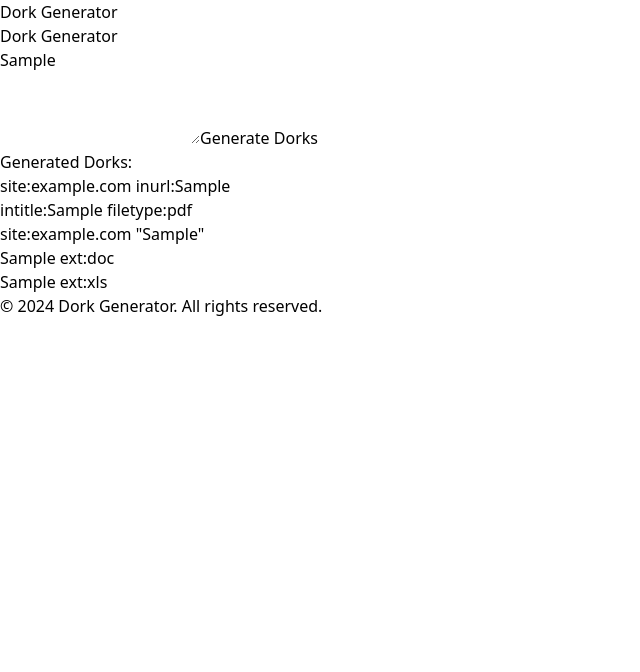
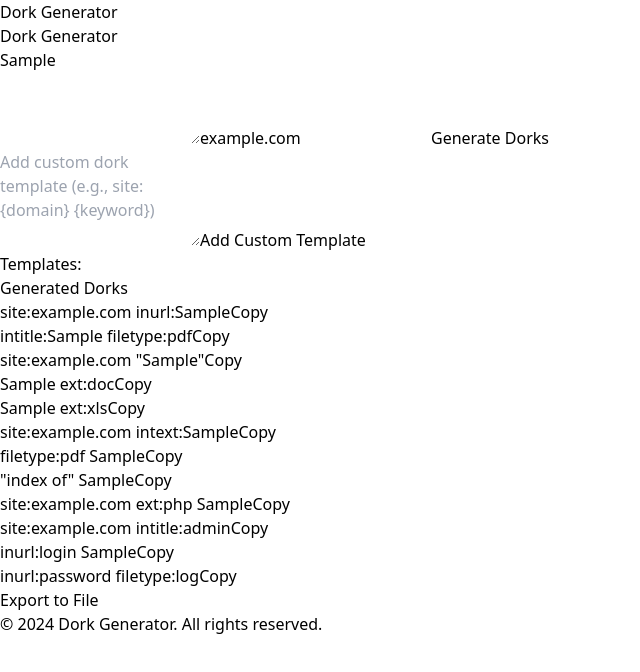
Before and after one commit to ltxstudio/DorkGenerator, a React (Vite) app: page / in a window 1280 px wide. Both pictures are taken after typing "Sample" into the empty fields and a click on the button "Generate Dorks". Shown: the top 672 px of the page, without its empty margins (0-640 px from the left). Built offline with nearby package versions, Linux system fonts and the light colour scheme.

Commit message:
Update DorkGenerator.jsx

```diff
--- a/src/components/DorkGenerator.jsx
+++ b/src/components/DorkGenerator.jsx
@@ -1,56 +1,177 @@
 import React, { useState } from "react";
+import { Tooltip } from "react-tooltip";
 
 const DorkGenerator = () => {
   const [keywords, setKeywords] = useState("");
+  const [domain, setDomain] = useState("example.com");
+  const [customTemplate, setCustomTemplate] = useState("");
+  const [dorkTemplates, setDorkTemplates] = useState([
+    {
+      template: "site:{domain} inurl:{keyword}",
+      description: "Searches for pages on a domain containing keywords in the URL.",
+    },
+    {
+      template: "intitle:{keyword} filetype:pdf",
+      description: "Finds PDF files with keywords in the title.",
+    },
+    {
+      template: "site:{domain} \"{keyword}\"",
+      description: "Searches for exact keyword matches on a specific domain.",
+    },
+    {
+      template: "{keyword} ext:doc",
+      description: "Searches for Word documents containing keywords.",
+    },
+    {
+      template: "{keyword} ext:xls",
+      description: "Searches for Excel spreadsheets containing keywords.",
+    },
+    {
+      template: "site:{domain} intext:{keyword}",
+      description: "Searches for keywords in the text on a website.",
+    },
+    {
+      template: "filetype:pdf {keyword}",
+      description: "Finds PDF files containing the keyword.",
+    },
+    {
+      template: "\"index of\" {keyword}",
+      description: "Finds directory listings related to the keyword.",
+    },
+    {
+      template: "site:{domain} ext:php {keyword}",
+      description: "Searches for PHP files on a domain with keywords.",
+    },
+    {
+      template: "site:{domain} intitle:admin",
+      description: "Finds admin pages on a specific domain.",
+    },
+    {
+      template: "inurl:login {keyword}",
+      description: "Searches for login pages containing keywords.",
+    },
+    {
+      template: "inurl:password filetype:log",
+      description: "Finds log files containing passwords.",
+    },
+  ]);
   const [generatedDorks, setGeneratedDorks] = useState([]);
 
-  const dorkTemplates = [
-    "site:{domain} inurl:{keyword}",
-    "intitle:{keyword} filetype:pdf",
-    "site:{domain} \"{keyword}\"",
-    "{keyword} ext:doc",
-    "{keyword} ext:xls",
-  ];
+  const handleAddTemplate = () => {
+    if (customTemplate.trim() !== "") {
+      setDorkTemplates([
+        ...dorkTemplates,
+        { template: customTemplate, description: "Custom template added by user." },
+      ]);
+      setCustomTemplate("");
+    }
+  };
 
   const generateDorks = () => {
     const keywordList = keywords.split(",").map((k) => k.trim());
     const dorks = [];
 
     keywordList.forEach((keyword) => {
-      dorkTemplates.forEach((template) => {
-        dorks.push(template.replace("{keyword}", keyword).replace("{domain}", "example.com"));
+      dorkTemplates.forEach(({ template }) => {
+        dorks.push(template.replace("{keyword}", keyword).replace("{domain}", domain));
       });
     });
 
     setGeneratedDorks(dorks);
   };
 
+  const copyToClipboard = (dork) => {
+    navigator.clipboard.writeText(dork);
+    alert("Dork copied to clipboard!");
+  };
+
+  const exportToFile = () => {
+    const blob = new Blob([generatedDorks.join("\n")], { type: "text/plain" });
+    const link = document.createElement("a");
+    link.href = URL.createObjectURL(blob);
+    link.download = "dorks.txt";
+    link.click();
+  };
+
   return (
-    <div className="bg-gray-100 p-6 rounded-lg shadow-lg">
-      <h2 className="text-2xl font-bold mb-4">Dork Generator</h2>
+    <div className="bg-gradient-to-r from-blue-500 to-purple-600 p-6 rounded-lg shadow-lg text-white">
+      <h2 className="text-3xl font-bold mb-6 text-center">Dork Generator</h2>
+
+      <div className="grid gap-4 md:grid-cols-2">
+        <div>
           <textarea
-        className="w-full p-2 mb-4 border border-gray-300 rounded"
+            className="w-full p-3 mb-4 border border-gray-300 rounded text-gray-800"
             rows="4"
             placeholder="Enter keywords, separated by commas"
             value={keywords}
             onChange={(e) => setKeywords(e.target.value)}
           ></textarea>
+          <input
+            className="w-full p-3 mb-4 border border-gray-300 rounded text-gray-800"
+            type="text"
+            placeholder="Enter domain (e.g., example.com)"
+            value={domain}
+            onChange={(e) => setDomain(e.target.value)}
+          />
           <button
-        className="bg-blue-500 text-white px-4 py-2 rounded hover:bg-blue-600"
+            className="bg-green-500 text-white px-4 py-2 rounded hover:bg-green-600 w-full"
             onClick={generateDorks}
           >
             Generate Dorks
           </button>
-      {generatedDorks.length > 0 && (
-        <div className="mt-6">
-          <h3 className="text-xl font-bold mb-2">Generated Dorks:</h3>
-          <ul className="list-disc pl-5">
-            {generatedDorks.map((dork, index) => (
-              <li key={index} className="mb-2">
-                <span className="block p-2 bg-gray-200 rounded">{dork}</span>
+        </div>
+
+        <div>
+          <textarea
+            className="w-full p-3 mb-4 border border-gray-300 rounded text-gray-800"
+            rows="4"
+            placeholder="Add custom dork template (e.g., site:{domain} {keyword})"
+            value={customTemplate}
+            onChange={(e) => setCustomTemplate(e.target.value)}
+          ></textarea>
+          <button
+            className="bg-yellow-500 text-white px-4 py-2 rounded hover:bg-yellow-600 w-full mb-4"
+            onClick={handleAddTemplate}
+          >
+            Add Custom Template
+          </button>
+          <div>
+            <h3 className="text-lg font-bold mb-2">Templates:</h3>
+            <ul className="list-disc pl-5 space-y-1">
+              {dorkTemplates.map(({ template, description }, index) => (
+                <li key={index} className="text-sm">
+                  <Tooltip content={description}>{template}</Tooltip>
                 </li>
               ))}
             </ul>
+          </div>
+        </div>
+      </div>
+
+      {generatedDorks.length > 0 && (
+        <div className="mt-6">
+          <h3 className="text-2xl font-bold mb-4">Generated Dorks</h3>
+          <ul className="list-disc pl-5 space-y-2">
+            {generatedDorks.map((dork, index) => (
+              <li key={index} className="flex items-center space-x-2">
+                <span className="block p-2 bg-gray-100 text-gray-800 rounded flex-grow">
+                  {dork}
+                </span>
+                <button
+                  className="bg-blue-500 text-white px-2 py-1 rounded hover:bg-blue-600"
+                  onClick={() => copyToClipboard(dork)}
+                >
+                  Copy
+                </button>
+              </li>
+            ))}
+          </ul>
+          <button
+            className="mt-4 bg-red-500 text-white px-4 py-2 rounded hover:bg-red-600"
+            onClick={exportToFile}
+          >
+            Export to File
+          </button>
         </div>
       )}
     </div>
```
Lines whose indentation alone changed are shown as unchanged.
